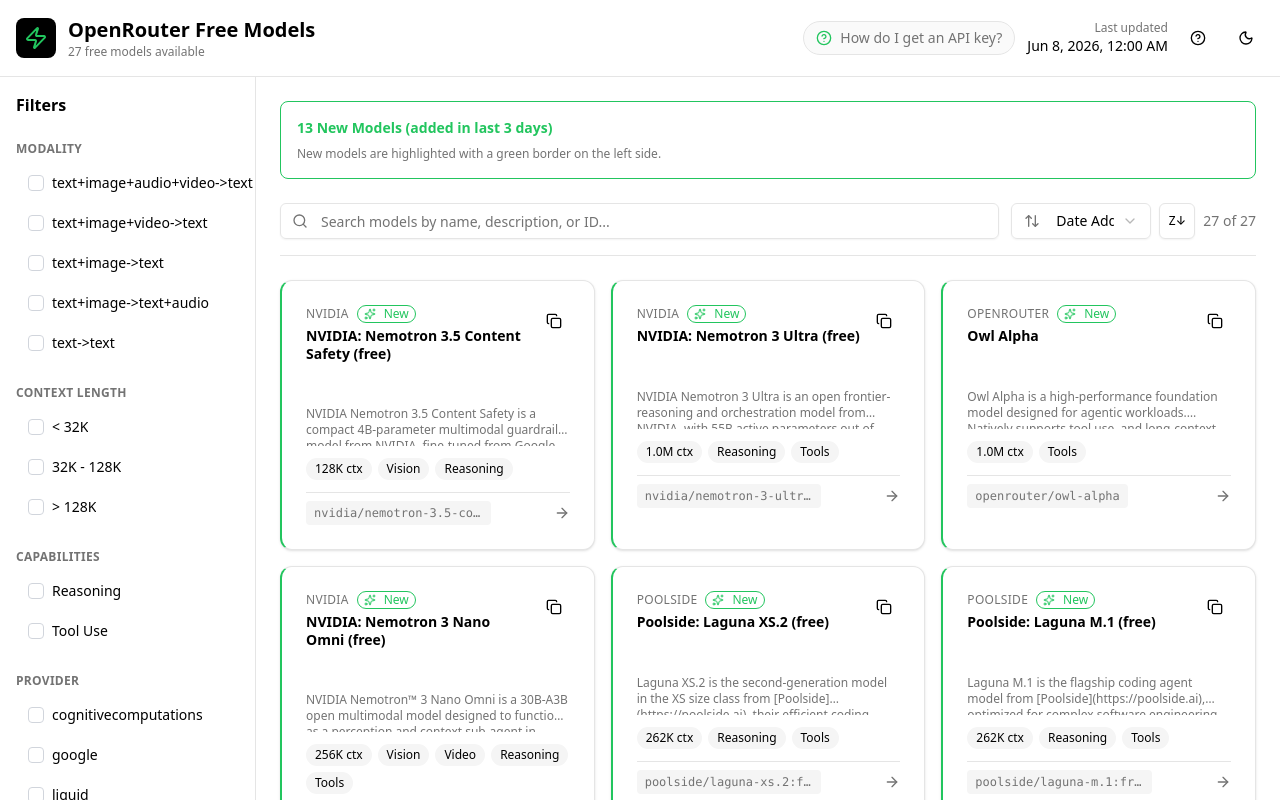
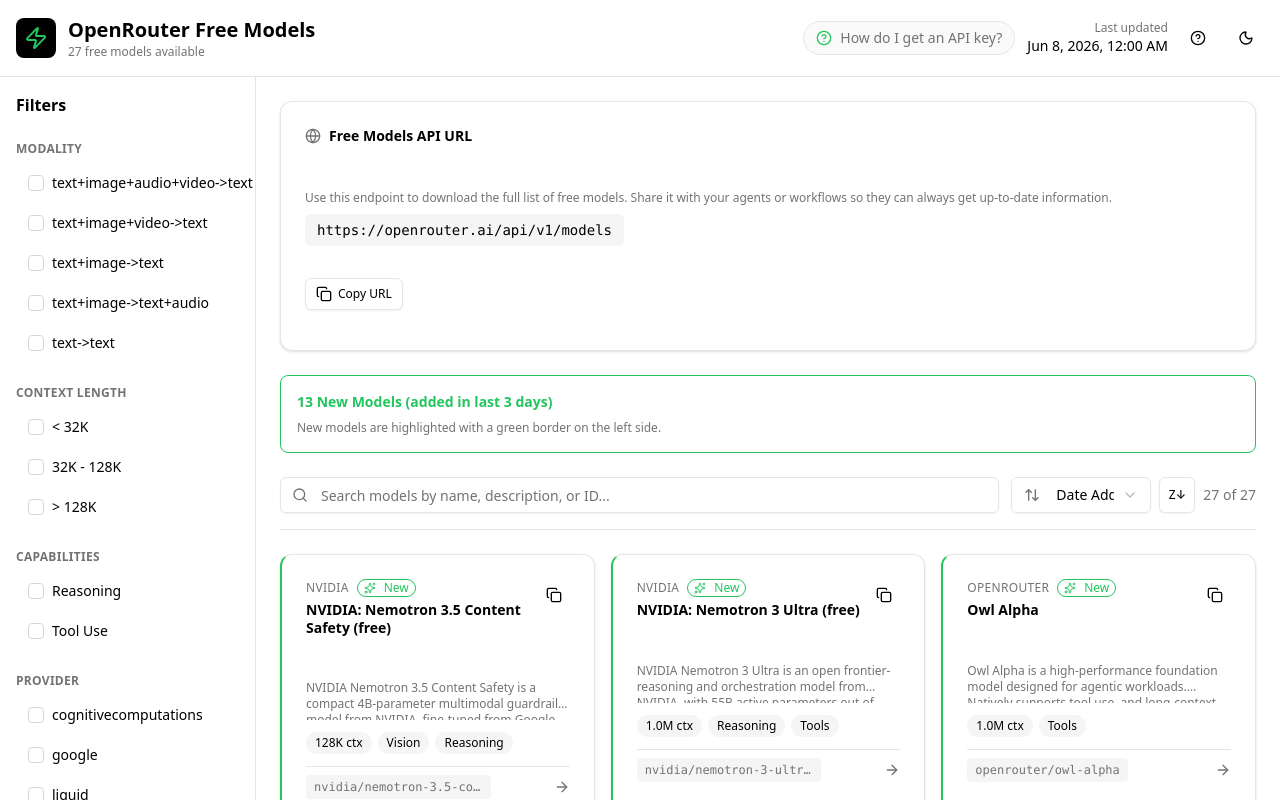
Before and after one commit to luongnv89/free-llm-models, a React (Vite) app in the folder web/: page / in a window 1280 px wide. Shown: the top 800 px of the page. Built offline with nearby package versions, Linux system fonts and the light colour scheme.

Commit message:
feat(homepage): add API URL card with copy-to-clipboard (#2)

```diff
--- a/web/src/pages/HomePage.tsx
+++ b/web/src/pages/HomePage.tsx
@@ -1,4 +1,4 @@
-import { useState, useMemo } from 'react';
+import { useState, useMemo, useCallback } from 'react';
 import { Link } from 'react-router-dom';
 import { ModelCard } from '@/components/ModelCard';
 import { FilterSidebar } from '@/components/FilterSidebar';
@@ -6,6 +6,13 @@
 import { DarkModeToggle } from '@/components/DarkModeToggle';
 import { FAQTip } from '@/components/FAQTip';
 import { Button } from '@/components/ui/button';
+import {
+  Card,
+  CardHeader,
+  CardTitle,
+  CardContent,
+  CardFooter,
+} from '@/components/ui/card';
 import {
   useModels,
   useFilteredModels,
@@ -15,7 +22,7 @@
 } from '@/hooks/useModels';
 import { VERSION, COMMIT_HASH } from '@/version';
 import type { FilterState, SortField, SortOrder } from '@/types/model';
-import { Loader2, AlertCircle, Zap, HelpCircle } from 'lucide-react';
+import { Loader2, AlertCircle, Zap, HelpCircle, Globe, Copy, Check } from 'lucide-react';
 
 export function HomePage() {
   const { data, loading, error } = useModels();
@@ -30,6 +37,14 @@
   });
   const [sortField, setSortField] = useState<SortField>('created');
   const [sortOrder, setSortOrder] = useState<SortOrder>('desc');
+  const apiUrl = 'https://openrouter.ai/api/v1/models';
+  const [copied, setCopied] = useState(false);
+
+  const copyApiUrl = useCallback(async () => {
+    await navigator.clipboard.writeText(apiUrl);
+    setCopied(true);
+    setTimeout(() => setCopied(false), 2000);
+  }, [apiUrl]);
 
   const filteredModels = useFilteredModels(
     data?.models ?? [],
@@ -126,6 +141,44 @@
 
         {/* Main Content */}
         <main className="flex-1 p-4 lg:p-6 overflow-visible lg:overflow-auto min-w-0">
+          {/* API URL Card */}
+          <Card className="mb-6">
+            <CardHeader className="pb-3">
+              <CardTitle className="flex items-center gap-2 text-sm">
+                <Globe className="h-4 w-4 text-muted-foreground" />
+                Free Models API URL
+              </CardTitle>
+            </CardHeader>
+            <CardContent className="pt-0">
+              <p className="text-xs text-muted-foreground mb-2">
+                Use this endpoint to download the full list of free models. Share it with your agents or workflows so they can always get up-to-date information.
+              </p>
+              <code className="text-sm font-mono bg-muted px-3 py-1.5 rounded-md break-all inline-block">
+                {apiUrl}
+              </code>
+            </CardContent>
+            <CardFooter className="pt-2 pb-4">
+              <Button
+                variant="outline"
+                size="sm"
+                onClick={copyApiUrl}
+                className="gap-1.5 text-xs"
+              >
+                {copied ? (
+                  <>
+                    <Check className="h-3.5 w-3.5 text-[var(--highlight)]" />
+                    Copied!
+                  </>
+                ) : (
+                  <>
+                    <Copy className="h-3.5 w-3.5" />
+                    Copy URL
+                  </>
+                )}
+              </Button>
+            </CardFooter>
+          </Card>
+
           {/* New Models Banner */}
           {newModelsCount > 0 && (
             <div className="mb-6 p-4 border border-[var(--highlight)] rounded-lg bg-card">
```
Also changed, not shown: 1 other file (tests, documents, lock files or other folders).
